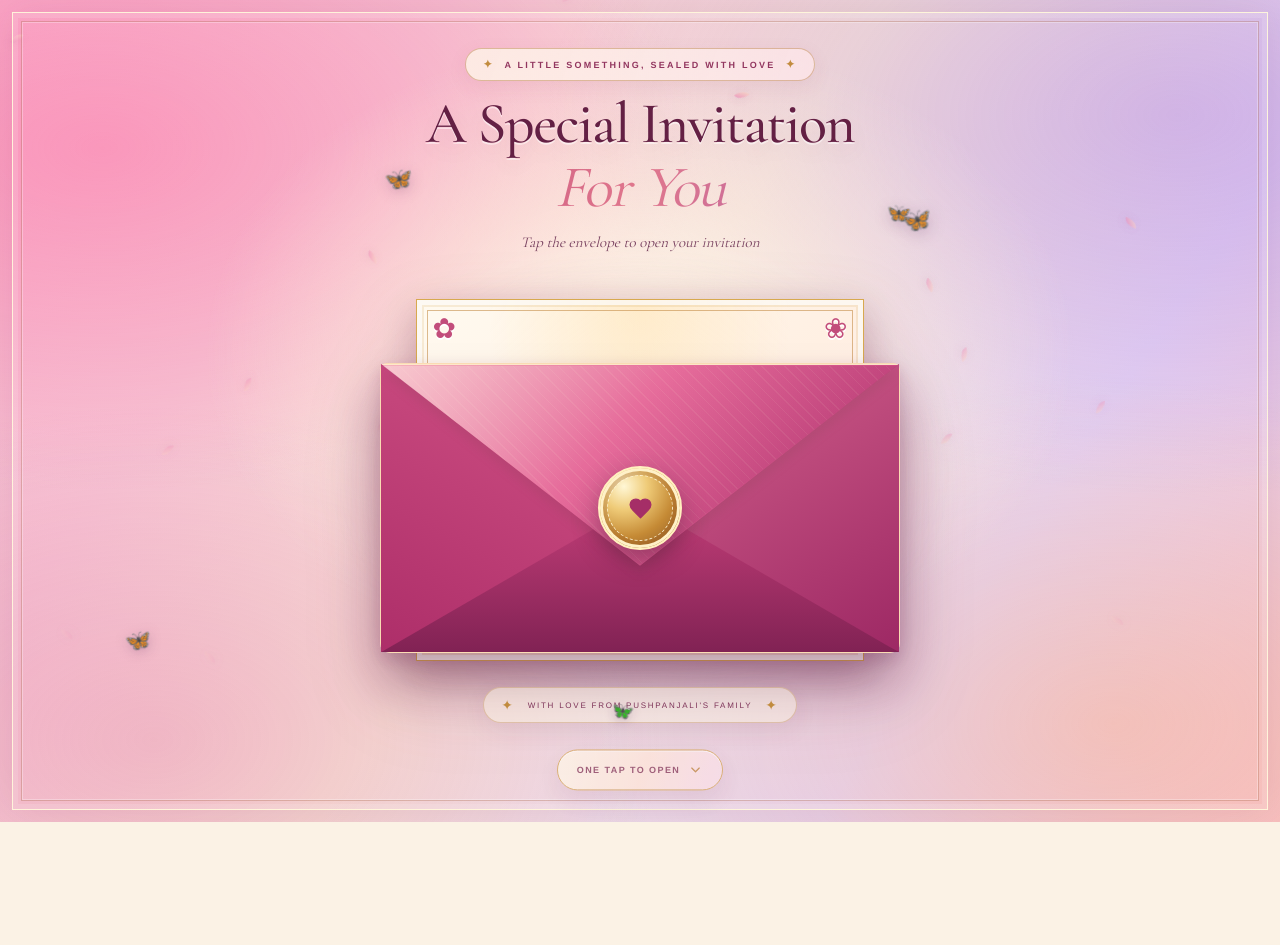
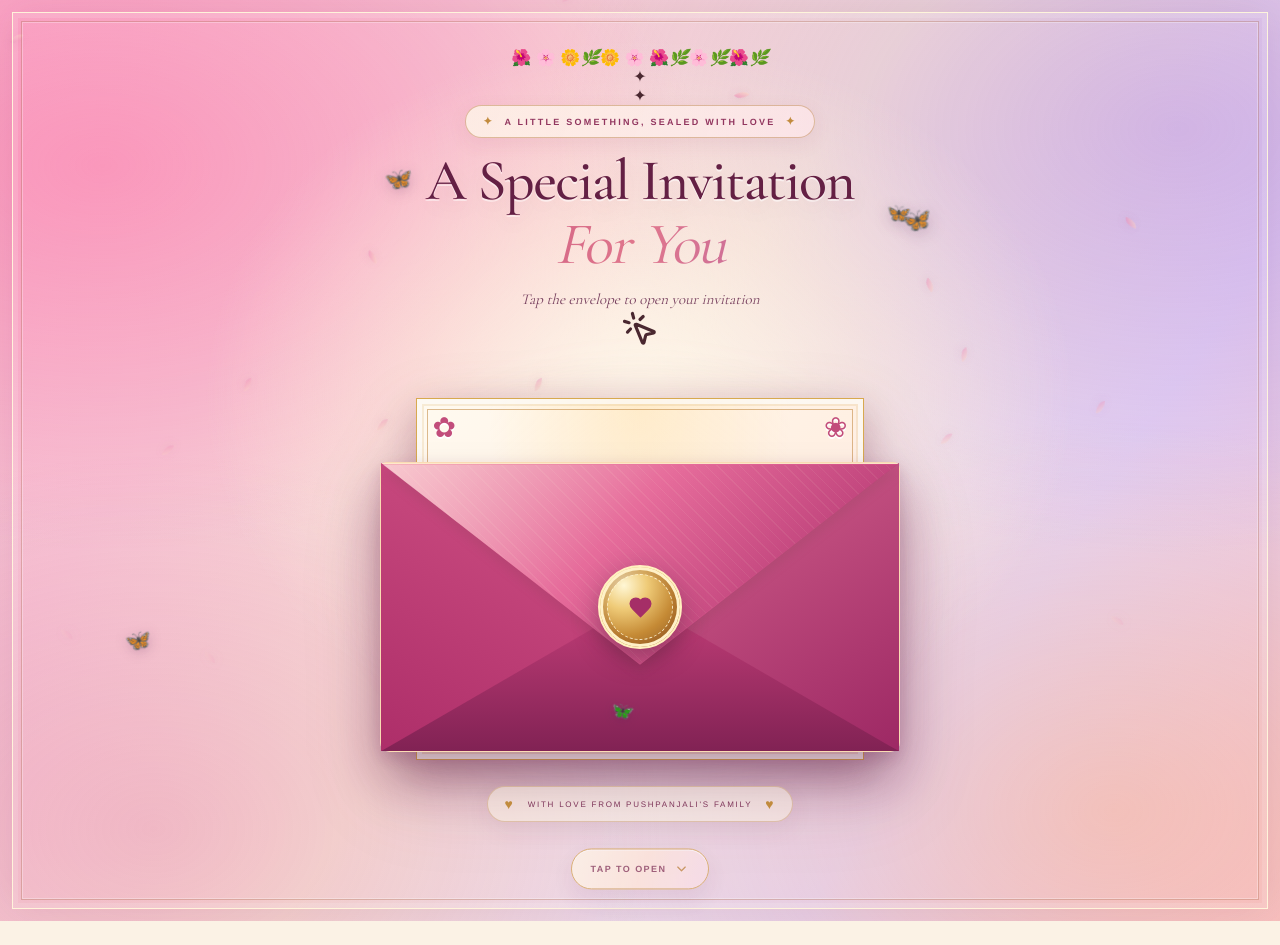
Before and after one commit to AbhisekRana-dev/Ashish-Pushpanjali-Wedding, a React (Vite) app: page / in a window 1280 px wide. Before the commit the page ends 846 px from the top, so only its background shows below. Built offline with nearby package versions, Linux system fonts and the light colour scheme; a web font is replaced by a local one.

Commit message:
Add two-step wedding envelope opening intro

```diff
--- a/src/App.jsx
+++ b/src/App.jsx
@@ -1,6 +1,6 @@
 
 import React, { useEffect, useMemo, useRef, useState } from 'react';
-import { ArrowDown, ArrowLeft, ArrowRight, ArrowUpRight, CalendarDays, Check, ChevronDown, Clock3, Copy, Flower2, Heart, MapPin, Music2, Pause, Play, Share2, Sparkles, X } from 'lucide-react';
+import { ArrowDown, ArrowLeft, ArrowRight, ArrowUpRight, CalendarDays, Check, ChevronDown, Clock3, Copy, Flower2, Heart, Mail, MapPin, MousePointerClick, Music2, Pause, Play, Share2, Sparkles, X } from 'lucide-react';
 import { wedding } from './data/wedding.js';
 
 const flowerPetals = Array.from({ length: 20 }, (_, i) => i);
@@ -92,24 +92,39 @@ function EnvelopeOpening({ onReveal, onStartMusic }) {
     if (!opened) return;
     if (reducedMotion) {
       setCardUp(true);
-      const revealTimer = window.setTimeout(onReveal, 250);
-      return () => window.clearTimeout(revealTimer);
+      return undefined;
     }
-    const cardTimer = window.setTimeout(() => setCardUp(true), 650);
-    const revealTimer = window.setTimeout(onReveal, 2250);
-    return () => {
-      window.clearTimeout(cardTimer);
-      window.clearTimeout(revealTimer);
-    };
-  }, [opened, reducedMotion, onReveal]);
+    const cardTimer = window.setTimeout(() => setCardUp(true), 850);
+    return () => window.clearTimeout(cardTimer);
+  }, [opened, reducedMotion]);
+
+  const enterWebsite = () => {
+    onReveal();
+    window.setTimeout(() => {
+      document.getElementById('home')?.scrollIntoView({ behavior: reducedMotion ? 'auto' : 'smooth' });
+    }, 140);
+  };
 
   return <section className={`envelope-scroll-section ${cardUp ? 'envelope-is-open' : 'envelope-is-closed'}`} aria-label="The wedding invitation envelope">
     <Petals muted={reducedMotion}/>
+    <div className="intro-corner-florals" aria-hidden="true">
+      <span className="intro-flower-cluster cluster-left">🌺 🌸 🌼<i>🌿</i></span>
+      <span className="intro-flower-cluster cluster-right">🌼 🌸 🌺<i>🌿</i></span>
+      <span className="intro-side-blooms bloom-left">🌸<i>🌿</i></span>
+      <span className="intro-side-blooms bloom-right">🌺<i>🌿</i></span>
+    </div>
+    <div className="intro-hanging-lantern lantern-left" aria-hidden="true"><i/><span>✦</span></div>
+    <div className="intro-hanging-lantern lantern-right" aria-hidden="true"><i/><span>✦</span></div>
+
     <div className="envelope-intro-copy">
       <span className="intro-overline">A LITTLE SOMETHING, SEALED WITH LOVE</span>
       <h1>A Special Invitation <em>For You</em></h1>
-      <p>{opened ? 'Your invitation is opening...' : 'Tap the envelope to open your invitation'}</p>
+      <p>{opened
+        ? 'We are delighted to invite you to the wedding celebration of our beloved daughter'
+        : 'Tap the envelope to open your invitation'}</p>
+      {!opened && <div className="intro-tap-cue" aria-hidden="true"><span/><MousePointerClick size={38}/><span/></div>}
     </div>
+
     <div className={`envelope-stage ${opened ? 'is-opening' : ''} ${cardUp ? 'card-is-up' : ''}`}>
       <div className="envelope-glow"/>
       <div className="invitation-paper">
@@ -140,18 +155,21 @@ function EnvelopeOpening({ onReveal, onStartMusic }) {
         type="button"
         onClick={openEnvelope}
         disabled={opened}
-        aria-label={opened ? 'Envelope opening' : 'Tap once to open the wedding envelope'}
+        aria-label={opened ? 'Invitation envelope opened' : 'Tap the envelope to open the wedding invitation'}
       />
     </div>
+
     <div className="envelope-under-copy">
-      <span className="tiny-flourish">✦</span>
+      <span className="tiny-flourish">♥</span>
       <span>{wedding.brideSide.envelopeByline}</span>
-      <span className="tiny-flourish">✦</span>
+      <span className="tiny-flourish">♥</span>
     </div>
-    <div className="envelope-scroll-hint" aria-hidden="true">
-      {cardUp ? 'YOUR INVITATION IS OPEN — SCROLL DOWN' : 'ONE TAP TO OPEN'}
-      <ChevronDown size={15}/>
-    </div>
+
+    {cardUp && <button className="continue-invitation intro-enter-button" type="button" onClick={enterWebsite}>
+      <Mail size={19}/> <span>Open Your Invitation</span> <ArrowRight size={19}/>
+    </button>}
+
+    {!opened && <div className="envelope-scroll-hint" aria-hidden="true">TAP TO OPEN <ChevronDown size={15}/></div>}
   </section>;
 }
 
```
